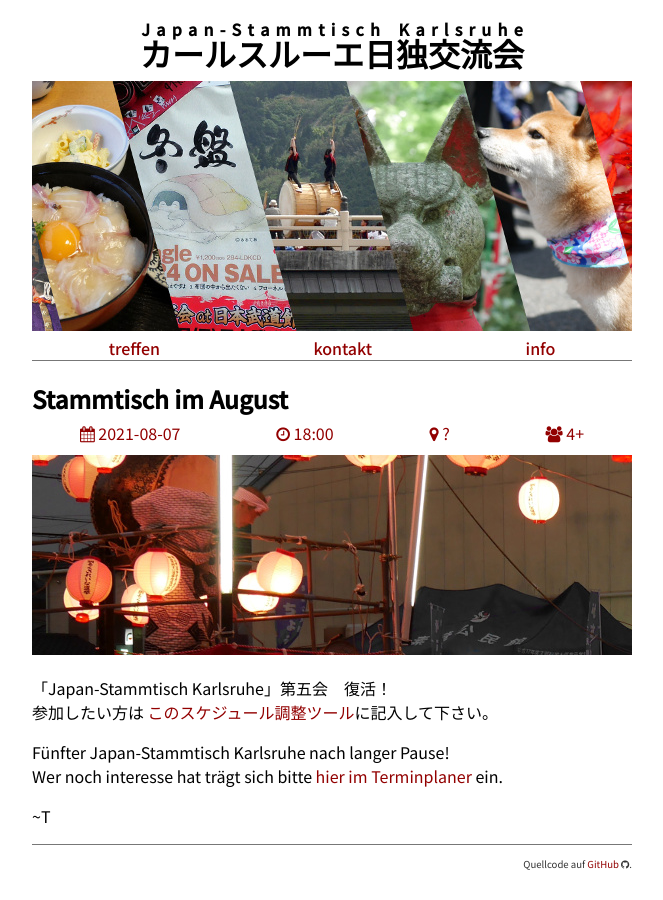
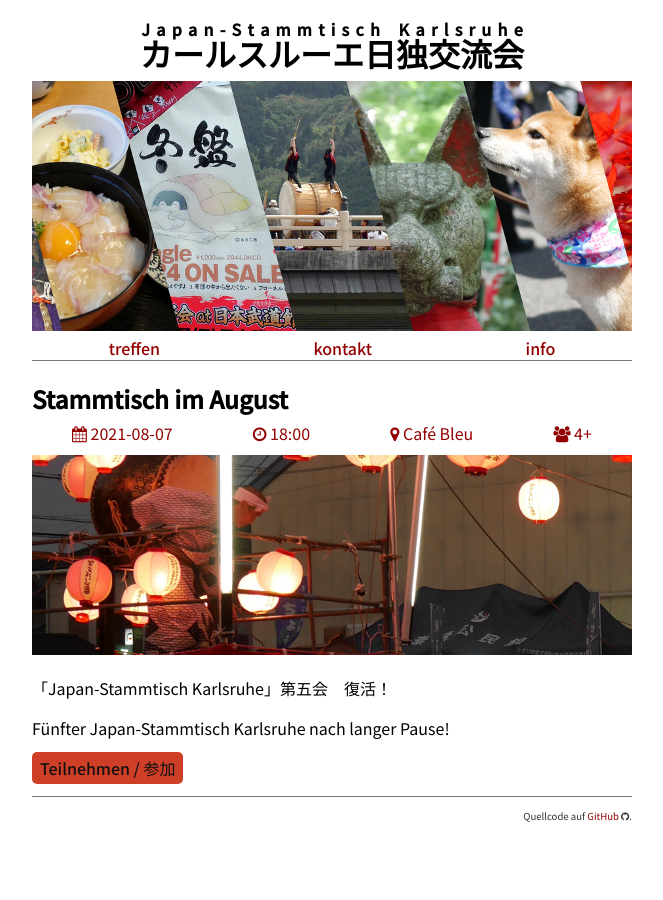
Before and after one commit to tcsch/japanstammtisch.github.io, a Jekyll site: the page built from _posts/2021-08-07-aug.md, in a window 1280 px wide. Shown: the whole page, without its empty margins (308-971 px from the left). Built offline with Jekyll 4.4.1, drawn with Linux system fonts in a browser that asks for light colours.

Commit message:
add prominent participation button

```diff
--- a/_posts/2021-08-07-aug.md
+++ b/_posts/2021-08-07-aug.md
@@ -2,15 +2,13 @@
 layout: post
 title: "Stammtisch im August"
 time: "18:00"
-place: "?"
+place: "Café Bleu"
 people: 4+
 img: "aug.jpg"
 ---
 
 「Japan-Stammtisch Karlsruhe」第五会　復活！
-参加したい方は [このスケジュール調整ツール](https://terminplaner4.dfn.de/kjpAuVHqopNFNT1y)に記入して下さい。
 
 Fünfter Japan-Stammtisch Karlsruhe nach langer Pause!
-Wer noch interesse hat trägt sich bitte [hier im Terminplaner](https://terminplaner4.dfn.de/kjpAuVHqopNFNT1y) ein.
 
-~T
+[Teilnehmen / 参加](https://terminplaner4.dfn.de/kjpAuVHqopNFNT1y)
--- a/assets/css/style.scss
+++ b/assets/css/style.scss
@@ -63,6 +63,17 @@ div.infohead {
 
 #inb4mail::before {
 content: "\006A\0061\0440\0061\006E\0040"
+}
+
+a[href^="https://www.facebook.com/events/"],
+a[href^="https://terminplaner4.dfn.de/"],
+a[href^="https://doodle.com/poll"], {
+    /* participate button */
+    background: #cf3f27;
+    border-radius: 5px;
+    padding: 4px 8px;
+    color: #111;
+    font-weight: 500;
 }
 
 header, nav, main, footer {
```
Also changed, not shown: _posts/2019-11-13-nov.md (+1 -1 lines), _posts/2019-12-10-dec.md (+1 -1 lines), _posts/2020-01-22-jan.md (+3 -3 lines), _posts/2020-03-06-mar.md (+1 -1 lines).
